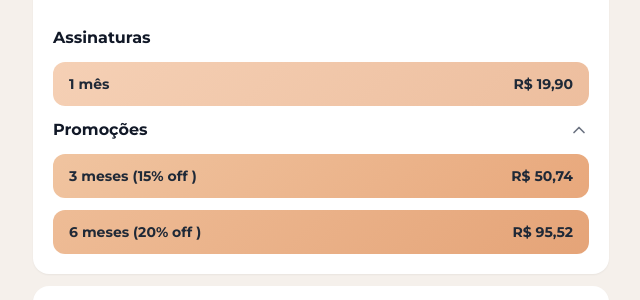
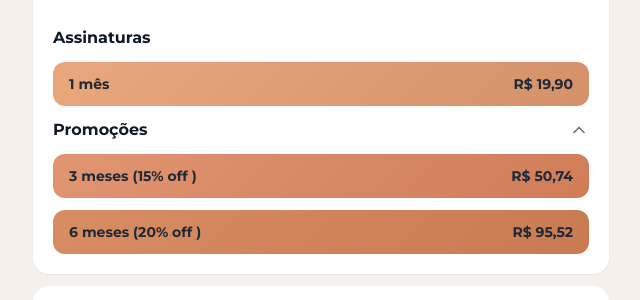
Before and after one commit to femmexagency/pr-sell, a Next.js app: page / in a window 1280 px wide. Shown: the part 404-704 px from the top of the page, without its empty margins (319-959 px from the left). Built offline with nearby package versions, Linux system fonts and the light colour scheme.

Commit message:
feat: update gradient colors for pricing plan buttons
Change orange gradients for monthly, quarterly, and semi-annual plans for better emphasis.

Co-authored-by: null <222891461+femmexagency@users.noreply.github.com>

```diff
--- a/app/page.tsx
+++ b/app/page.tsx
@@ -156,7 +156,7 @@ export default function ProfilePage() {
                 type="button"
                 onClick={() => handlePlanClick("monthly")}
                 className="w-full flex items-center justify-between py-3 px-4 rounded-xl mb-3 transition-all duration-200 hover:opacity-90"
-                style={{ background: "linear-gradient(135deg, #F5D0B5, #EDBE9E)" }}
+                style={{ background: "linear-gradient(135deg, #E8A87C, #D4916A)" }}
               >
                 <span className="text-gray-800 text-sm" style={{ fontWeight: 500 }}>{"1 m\u00eas"}</span>
                 <span className="text-gray-800 text-sm" style={{ fontWeight: 600 }}>R$ 19,90</span>
@@ -186,7 +186,7 @@ export default function ProfilePage() {
                     type="button"
                     onClick={() => handlePlanClick("quarterly")}
                     className="w-full flex items-center justify-between py-3 px-4 rounded-xl transition-all duration-200 hover:opacity-90"
-                    style={{ background: "linear-gradient(135deg, #F0C4A0, #E8A87C)" }}
+                    style={{ background: "linear-gradient(135deg, #E09570, #D07D58)" }}
                   >
                     <span className="text-gray-800 text-sm" style={{ fontWeight: 500 }}>{"3 meses (15% off )"}</span>
                     <span className="text-gray-800 text-sm" style={{ fontWeight: 600 }}>R$ 50,74</span>
@@ -196,7 +196,7 @@ export default function ProfilePage() {
                     type="button"
                     onClick={() => handlePlanClick("yearly")}
                     className="w-full flex items-center justify-between py-3 px-4 rounded-xl transition-all duration-200 hover:opacity-90"
-                    style={{ background: "linear-gradient(135deg, #EEBC96, #E5A478)" }}
+                    style={{ background: "linear-gradient(135deg, #D98D62, #C87A50)" }}
                   >
                     <span className="text-gray-800 text-sm" style={{ fontWeight: 500 }}>{"6 meses (20% off )"}</span>
                     <span className="text-gray-800 text-sm" style={{ fontWeight: 600 }}>R$ 95,52</span>
```
